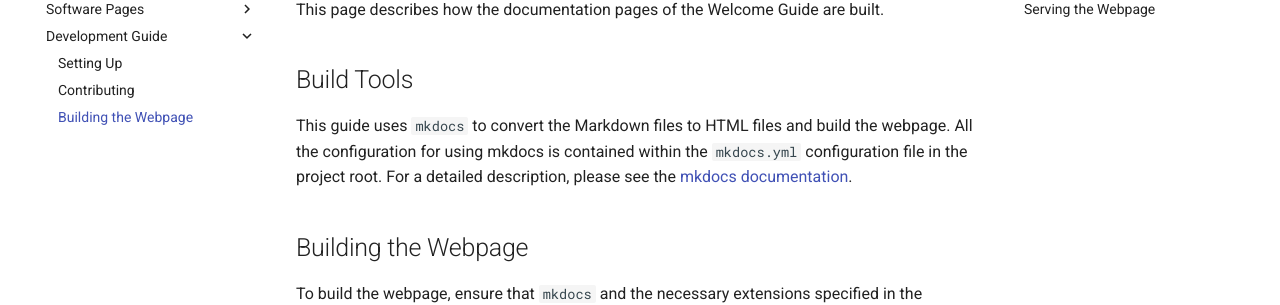
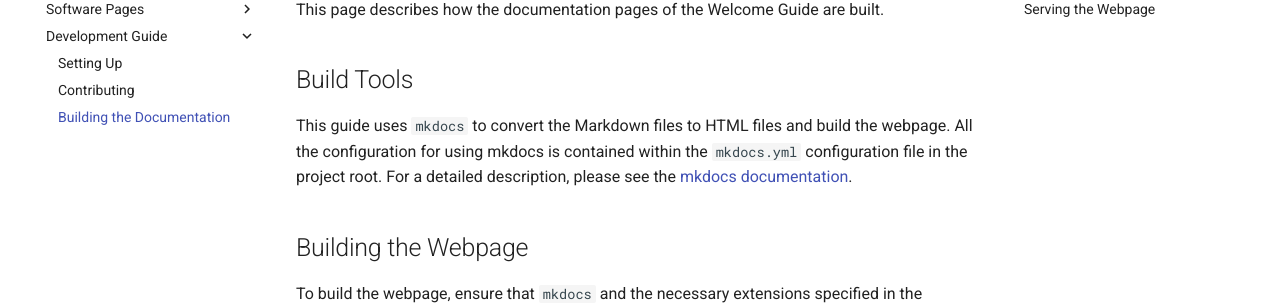
Before and after one commit to ComCatLab/welcome-guide, an MkDocs documentation site: the page built from docs/sources/dev_guide/docs.md, in a window 1280 px wide. Shown: the part 183-488 px from the top of the page. Built offline with MkDocs 1.6.1 and Material for MkDocs 9.7.7, drawn with Linux system fonts in a browser that asks for light colours; comment, search, counter and statistics services are not loaded.

Commit message:
Updaet mkdocs.yml
Signed-off-by: Ugochukwu Nwosu <ugn@sfu.ca>

```diff
--- a/mkdocs.yml
+++ b/mkdocs.yml
@@ -20,7 +20,7 @@ nav:
   - 'Development Guide':
     - 'Setting Up': 'dev_guide/setup.md'
     - Contributing: 'dev_guide/contributing.md'
-    - 'Building the Webpage': 'dev_guide/docs.md'
+    - 'dev_guide/docs.md'
 
 theme: material
 
```
